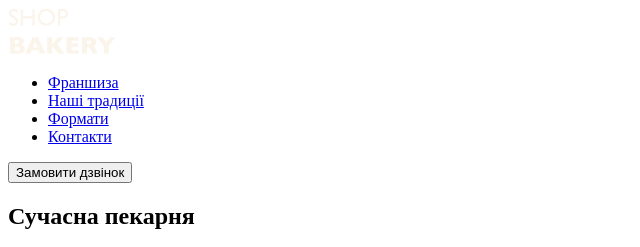
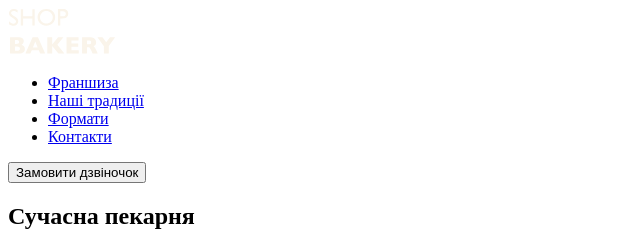
Before and after one commit to Anastasiis-oops/genius_lessons, a plain HTML site: page index.html in a window 1280 px wide. Shown: the top 247 px of the page, 0-640 px from the left. Drawn offline with Linux system fonts and the light colour scheme.

Commit message:
Text changing

```diff
--- a/index.html
+++ b/index.html
@@ -19,7 +19,7 @@
           <li><a href="#">Контакти</a></li>
         </ul>
       </nav>
-      <button type="button">Замовити дзвінок</button>
+      <button type="button">Замовити дзвіночок</button>
     </header>
     <main>
       <section>
```
